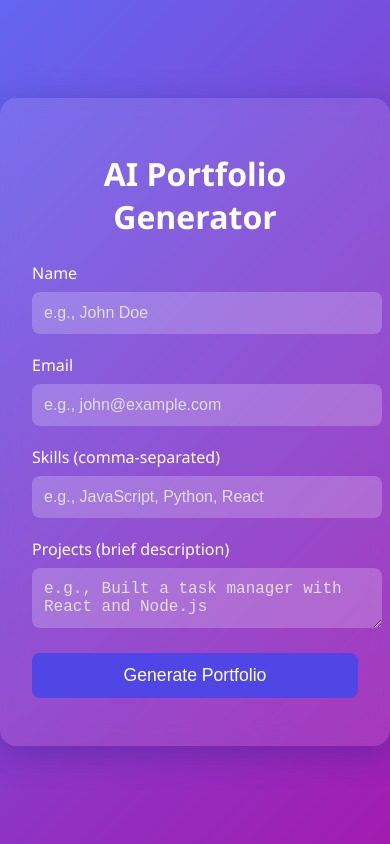
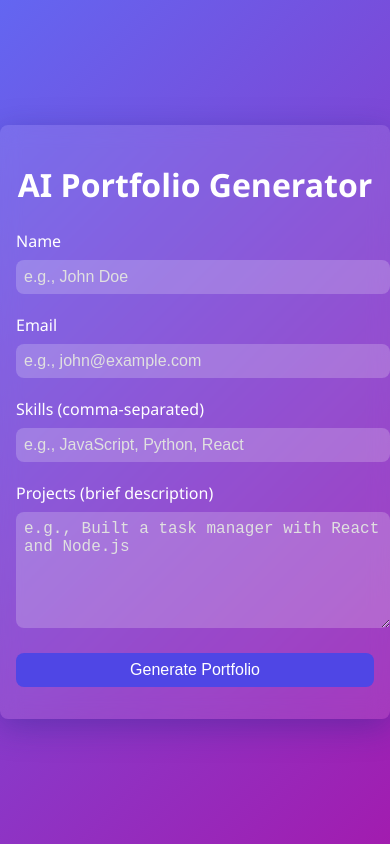
Before and after one commit to gaganSharma/portfolio-generator, a website: page public/index.html in a window 390 px wide. Drawn offline with Linux system fonts and the light colour scheme.

Commit message:
Enhance: add mobile responsive styles

```diff
--- a/package.json
+++ b/package.json
@@ -2,11 +2,11 @@
   "name": "portfolio-generator",
   "version": "1.0.0",
   "description": "",
-  "main": "script.js",
+  "main": "server.js",
   "scripts": {
     "test": "echo \"Error: no test specified\" && exit 1",
-    "dev": "nodemon script.js",
-    "start":"node script.js"
+    "dev": "nodemon server.js",
+    "start":"node server.js"
   },
   "author": "",
   "license": "ISC",
--- a/public/style.css
+++ b/public/style.css
@@ -103,3 +103,32 @@ button:hover {
   margin-top: 1rem;
   text-align: center;
 }
+
+textarea {
+  min-height: 100px;
+  resize: vertical;
+}
+
+/* Responsive styles */
+@media (max-width: 600px) {
+  .form-card {
+    padding: 1rem;
+    max-width: 100%;
+    border-radius: 0.5rem;
+  }
+  h1 {
+    font-size: 2rem;
+  }
+  .result {
+    font-size: 1rem;
+    padding: 0.5rem;
+  }
+  input, textarea {
+    font-size: 1rem;
+    padding: 0.5rem;
+  }
+  button {
+    font-size: 1rem;
+    padding: 0.5rem;
+  }
+}
--- a/script.js
+++ b/server.js
@@ -12,6 +12,9 @@ require("dotenv").config();
 
 const GEMINI_API_KEY = process.env.GEMINI_API_KEY; // Use API key from .env
 const PORT = process.env.PORT || 5173; // Use API key from .env
+
+// Serve static files from public directory
+app.use(express.static(path.join(__dirname, "public")));
 
 // Serve index.html at root
 app.get("/", (req, res) => {
```
